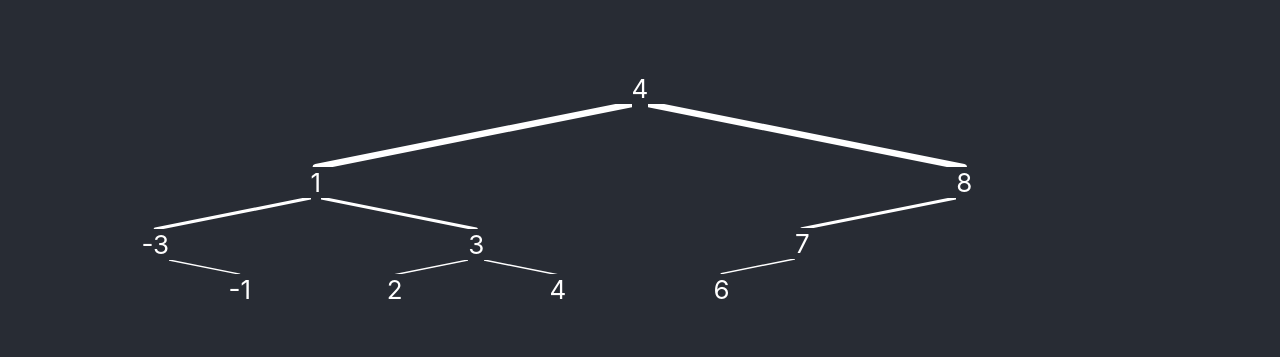
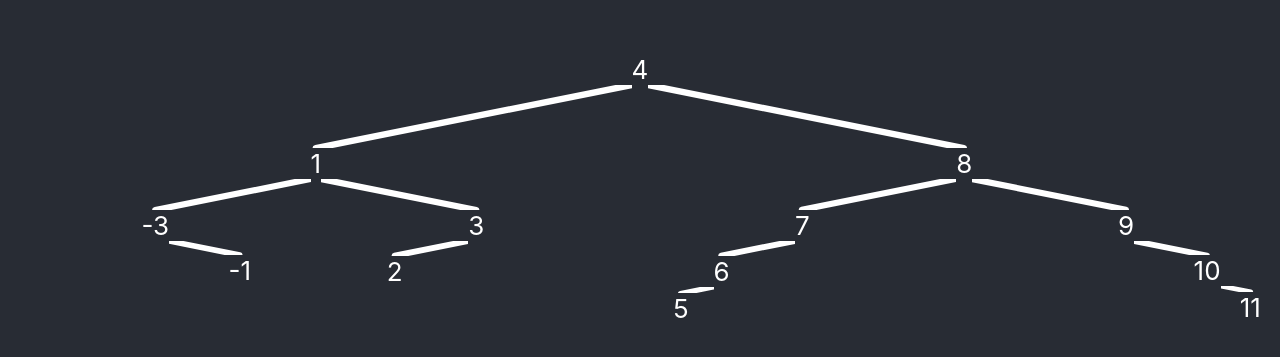
Before and after one commit to CadeWeiskopf/b-tree-madness, a React (Create React App) app: page / in a window 1280 px wide. Shown: the part 211-568 px from the top of the page. Built offline with nearby package versions, Linux system fonts and the light colour scheme.

Commit message:
scaling strokewidth so lines similar @ all depths

```diff
--- a/src/App.tsx
+++ b/src/App.tsx
@@ -3,6 +3,7 @@ import "./App.css";
 
 interface Node {
   value: number;
+  depth: number;
   left?: Node;
   right?: Node;
 }
@@ -45,7 +46,7 @@ function Node({ node }: { node: Node }) {
                 x2="100%"
                 y2="0"
                 stroke="white"
-                strokeWidth="1"
+                strokeWidth={Math.pow(2, node.depth)}
                 strokeLinecap="round"
               />
             </svg>
@@ -71,7 +72,7 @@ function Node({ node }: { node: Node }) {
                 x2="50%"
                 y2="100%"
                 stroke="white"
-                strokeWidth="1"
+                strokeWidth={Math.pow(2, node.depth)}
                 strokeLinecap="round"
               />
             </svg>
@@ -85,15 +86,52 @@ function Node({ node }: { node: Node }) {
 
 function App() {
   const [tree, setTree] = useState<Node>({
+    depth: 0,
     value: 4,
     left: {
+      depth: 1,
       value: 1,
-      left: { value: -3, right: { value: -1 } },
-      right: { value: 3, left: { value: 2 }, right: { value: 4 } },
+      left: {
+        depth: 2,
+        value: -3,
+        right: {
+          depth: 3,
+          value: -1,
+        },
+      },
+      right: {
+        depth: 2,
+        value: 3,
+        left: {
+          depth: 3,
+          value: 2,
+        },
+      },
     },
     right: {
+      depth: 1,
       value: 8,
-      left: { value: 7, left: { value: 6 } },
+      left: {
+        depth: 2,
+        value: 7,
+        left: {
+          depth: 3,
+          value: 6,
+          left: { depth: 4, value: 5 },
+        },
+      },
+      right: {
+        depth: 2,
+        value: 9,
+        right: {
+          depth: 3,
+          value: 10,
+          right: {
+            depth: 4,
+            value: 11,
+          },
+        },
+      },
     },
   });
 
```
